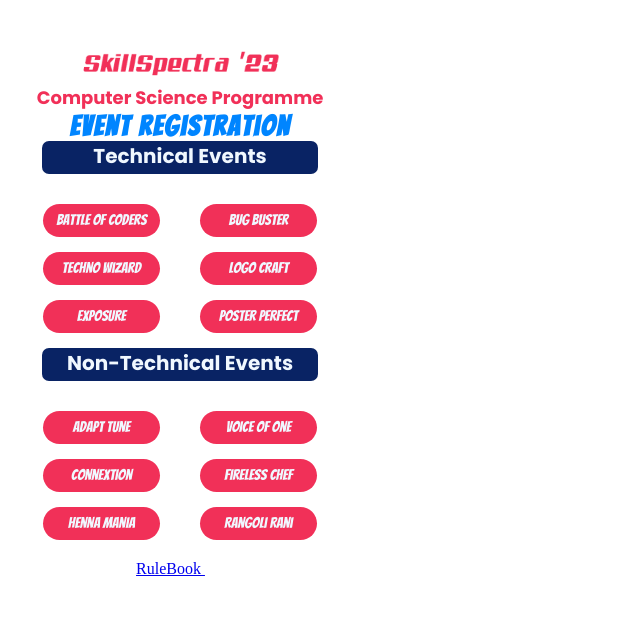
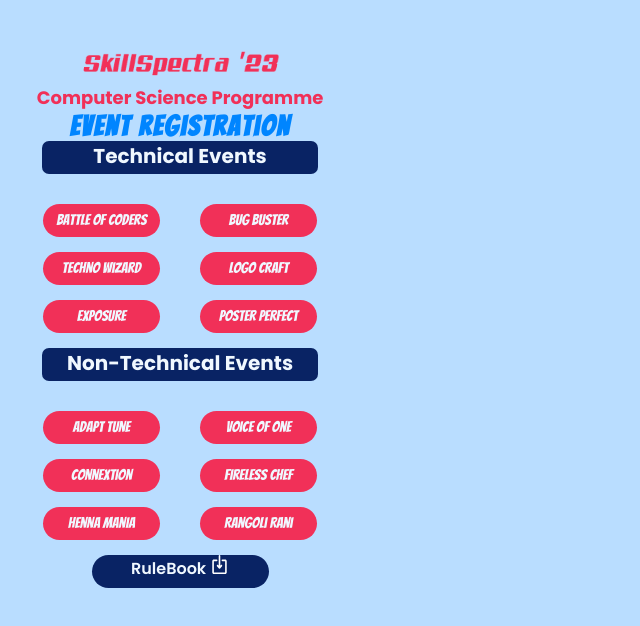
Before and after one commit to Sivapranesh1/SkillSpectra2k23, a plain HTML site: page index.html in a window 1280 px wide. Shown: the whole page, without its empty margins (0-640 px from the left). Drawn offline with Linux system fonts and the light colour scheme.

Commit message:
Update register.css

```diff
--- a/register.css
+++ b/register.css
@@ -9,10 +9,11 @@ height: 800px;
 align-items: center;
 overflow-x: hidden;
 overflow-y: hidden;
+background-color: #B9DDFF;
 }
 body{
 
-
+    background-color: #B9DDFF;
     align-items: center;
 }
 .cs{
@@ -134,3 +135,18 @@ border-radius: 70px;
 
     font-size: 15px;
 }
+.rb{
+    background-color: #092364;
+    width: 177px;
+height: 33px;
+border-radius: 70px;
+}
+.rbook{
+    text-decoration: none;
+    color: aliceblue;
+    font-family: 'Poppins',sans-serif;
+}
+.rb1{
+    display: flex;
+    justify-content: center;
+}
```
